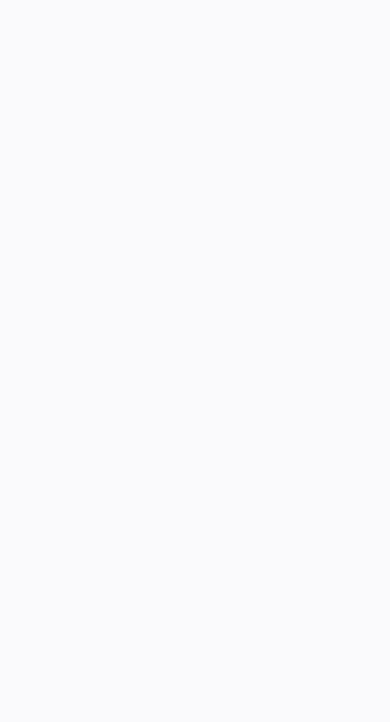
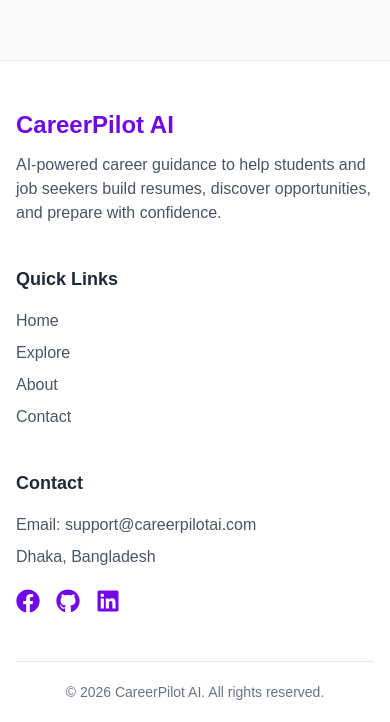
Before and after one commit to T809806/careerpilot-ai-client, a React (Vite) app: page / in a window 390 px wide. Shown: the part 929-1651 px from the top of the page. Before the commit the page ends 909 px from the top, so only its background shows below. Built offline with nearby package versions, Linux system fonts and the light colour scheme.

Commit message:
add responsive footer

```diff
--- a/src/components/layout/Footer.tsx
+++ b/src/components/layout/Footer.tsx
@@ -0,0 +1,93 @@
+import { Link } from "react-router-dom";
+import {
+  FaFacebook,
+  FaGithub,
+  FaLinkedin,
+} from "react-icons/fa";
+import Container from "./Container";
+
+const Footer = () => {
+  return (
+    <footer className="mt-20 border-t border-gray-200 bg-white">
+      <Container>
+        <div className="grid gap-10 py-12 md:grid-cols-3">
+
+          {/* Logo */}
+          <div>
+            <h2 className="text-2xl font-bold text-violet-700">
+              CareerPilot AI
+            </h2>
+
+            <p className="mt-3 text-gray-600">
+              AI-powered career guidance to help students and job seekers
+              build resumes, discover opportunities, and prepare with
+              confidence.
+            </p>
+          </div>
+
+          {/* Quick Links */}
+          <div>
+            <h3 className="mb-4 text-lg font-semibold">
+              Quick Links
+            </h3>
+
+            <div className="flex flex-col gap-2 text-gray-600">
+              <Link to="/">Home</Link>
+              <Link to="/explore">Explore</Link>
+              <Link to="/about">About</Link>
+              <Link to="/contact">Contact</Link>
+            </div>
+          </div>
+
+          {/* Contact */}
+          <div>
+            <h3 className="mb-4 text-lg font-semibold">
+              Contact
+            </h3>
+
+            <p className="text-gray-600">
+              Email: support@careerpilotai.com
+            </p>
+
+            <p className="mt-2 text-gray-600">
+              Dhaka, Bangladesh
+            </p>
+
+            <div className="mt-5 flex gap-4 text-2xl text-violet-700">
+              <a
+                href="https://facebook.com"
+                target="_blank"
+                rel="noreferrer"
+              >
+                <FaFacebook />
+              </a>
+
+              <a
+                href="https://github.com"
+                target="_blank"
+                rel="noreferrer"
+              >
+                <FaGithub />
+              </a>
+
+              <a
+                href="https://linkedin.com"
+                target="_blank"
+                rel="noreferrer"
+              >
+                <FaLinkedin />
+              </a>
+            </div>
+          </div>
+
+        </div>
+
+        <div className="border-t border-gray-200 py-5 text-center text-sm text-gray-500">
+          © 2026 CareerPilot AI. All rights reserved.
+        </div>
+      </Container>
+    </footer>
+  );
+};
+
+export default Footer;
--- a/src/layouts/MainLayout.tsx
+++ b/src/layouts/MainLayout.tsx
@@ -1,5 +1,6 @@
 import { Outlet } from "react-router-dom";
 import Navbar from "../components/layout/Navbar";
+import Footer from "../components/layout/Footer";
 
 const MainLayout = () => {
   return (
@@ -9,6 +10,8 @@
       <main>
         <Outlet />
       </main>
+
+      <Footer />
     </>
   );
 };
```
